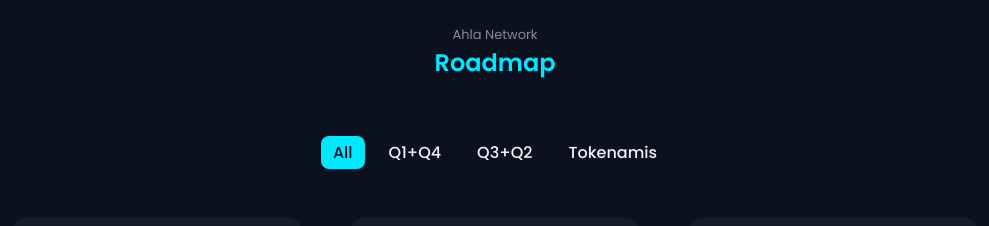
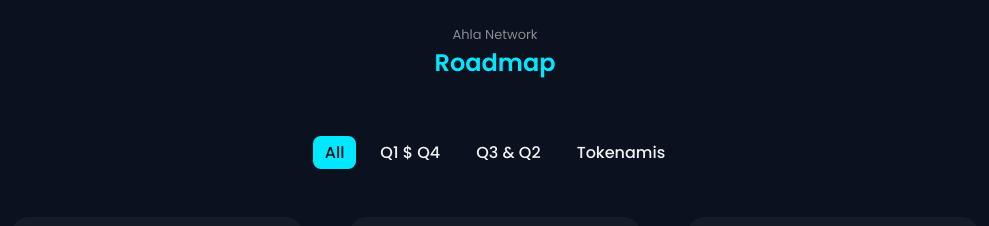
Before and after one commit to MdJisan11/Testing2, a plain HTML site: page index.html in a window 1280 px wide. Shown: the part 3620-3846 px from the top of the page, without its empty margins (145-1134 px from the left). Drawn offline with nearby package versions, Linux system fonts and the light colour scheme.

Commit message:
Update index.html

```diff
--- a/index.html
+++ b/index.html
@@ -507,8 +507,8 @@ Incentives & Airdrops – Token rewards, staking opportunities, and airdrops for
 
             <div class="work__filters">
                 <span class="work__item active-work" data-filter='all'>All</span>
-                <span class=" work__item" data-filter='.web'>Q1+Q4</span>
-                <span class=" work__item" data-filter='.movil'>Q3+Q2</span>
+                <span class=" work__item" data-filter='.web'>Q1 $ Q4</span>
+                <span class=" work__item" data-filter='.movil'>Q3 & Q2</span>
                 <span class=" work__item" data-filter='.design'>Tokenamis</span>
             </div>
 
```
